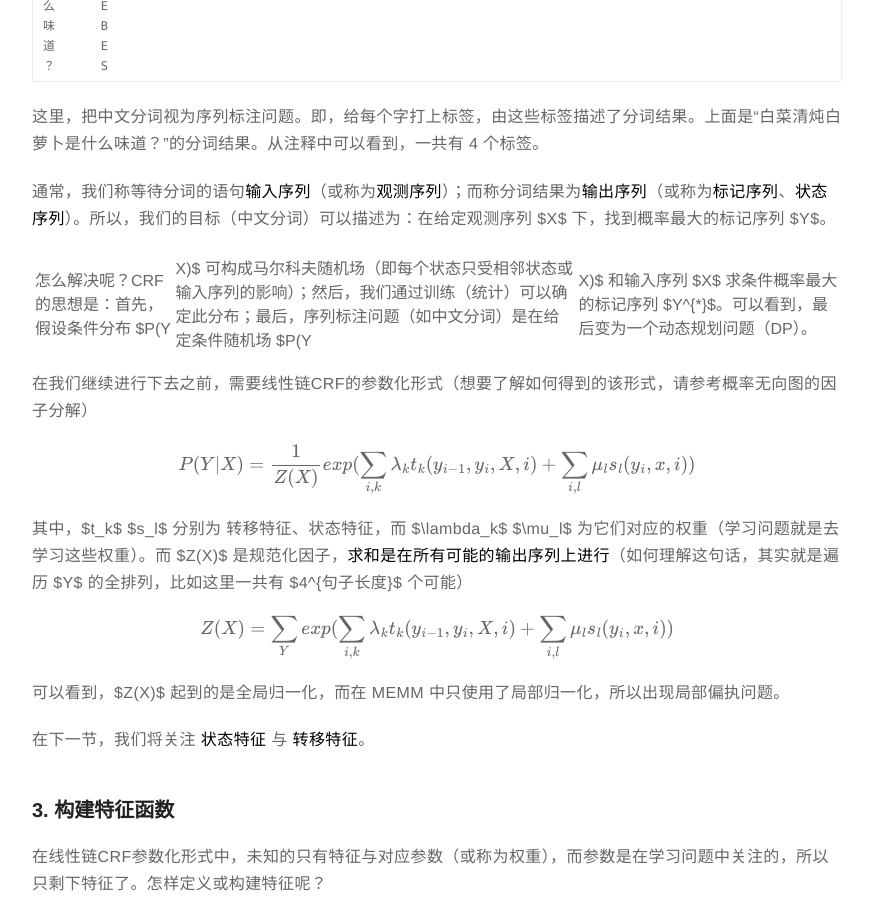
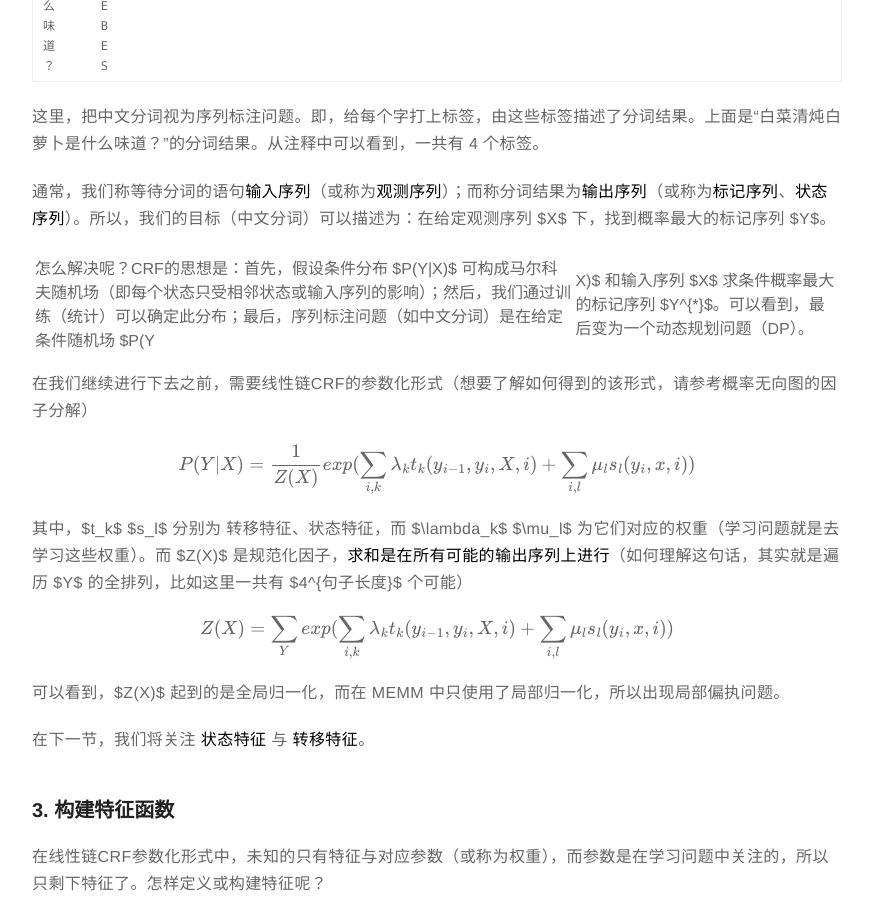
Before and after one commit to INotWant/INotWant.github.io, a Jekyll site: the page built from _posts/2019-06-23-CRF做中文分词.markdown, in a window 1280 px wide and 900 px high, scrolled down 2209 px. Shown: the whole window, without its empty margins (203-1076 px from the left). Built offline with Jekyll 4.4.1, drawn with Linux system fonts in a browser that asks for light colours; formulas are drawn with MathJax 3; comment, search, counter and statistics services are not loaded.

Commit message:
blog 19-06-23 m6

```diff
--- a/_posts/2019-06-23-CRF做中文分词.markdown
+++ b/_posts/2019-06-23-CRF做中文分词.markdown
@@ -96,7 +96,7 @@
 
 通常，我们称等待分词的语句**输入序列**（或称为**观测序列**）；而称分词结果为**输出序列**（或称为**标记序列**、**状态序列**）。所以，我们的目标（中文分词）可以描述为：在给定观测序列 $X$ 下，找到概率最大的标记序列 $Y$。
 
-怎么解决呢？CRF的思想是：首先，假设条件分布 $P(Y|X)$ 可构成马尔科夫随机场（即每个状态只受相邻状态或输入序列的影响）；然后，我们通过训练（统计）可以确定此分布；最后，序列标注问题（如中文分词）是在给定条件随机场 $P(Y|X)$ 和输入序列 $X$ 求条件概率最大的标记序列 $Y^{*}$。可以看到，最后变为一个动态规划问题（DP）。
+怎么解决呢？CRF的思想是：首先，假设条件分布 $P(Y\|X)$ 可构成马尔科夫随机场（即每个状态只受相邻状态或输入序列的影响）；然后，我们通过训练（统计）可以确定此分布；最后，序列标注问题（如中文分词）是在给定条件随机场 $P(Y|X)$ 和输入序列 $X$ 求条件概率最大的标记序列 $Y^{*}$。可以看到，最后变为一个动态规划问题（DP）。
 
 在我们继续进行下去之前，需要线性链CRF的参数化形式（想要了解如何得到的该形式，请参考概率无向图的因子分解）
 
```
